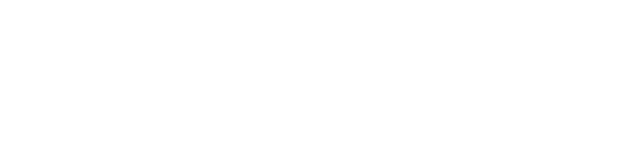
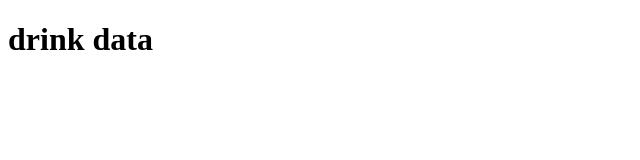
Before and after one commit to fred295qkea/Passion, a plain HTML site: page index.html in a window 1280 px wide. Shown: the whole page, without its empty margins (0-640 px from the left). Drawn offline with Linux system fonts and the light colour scheme.

Commit message:
index h1

```diff
--- a/index.html
+++ b/index.html
@@ -8,8 +8,8 @@
     <link rel="stylesheet" href="style.css">
     <title>Document</title>
 </head>
-
 <body>
+<h1>drink data</h1>
 
 </body>
 
```
